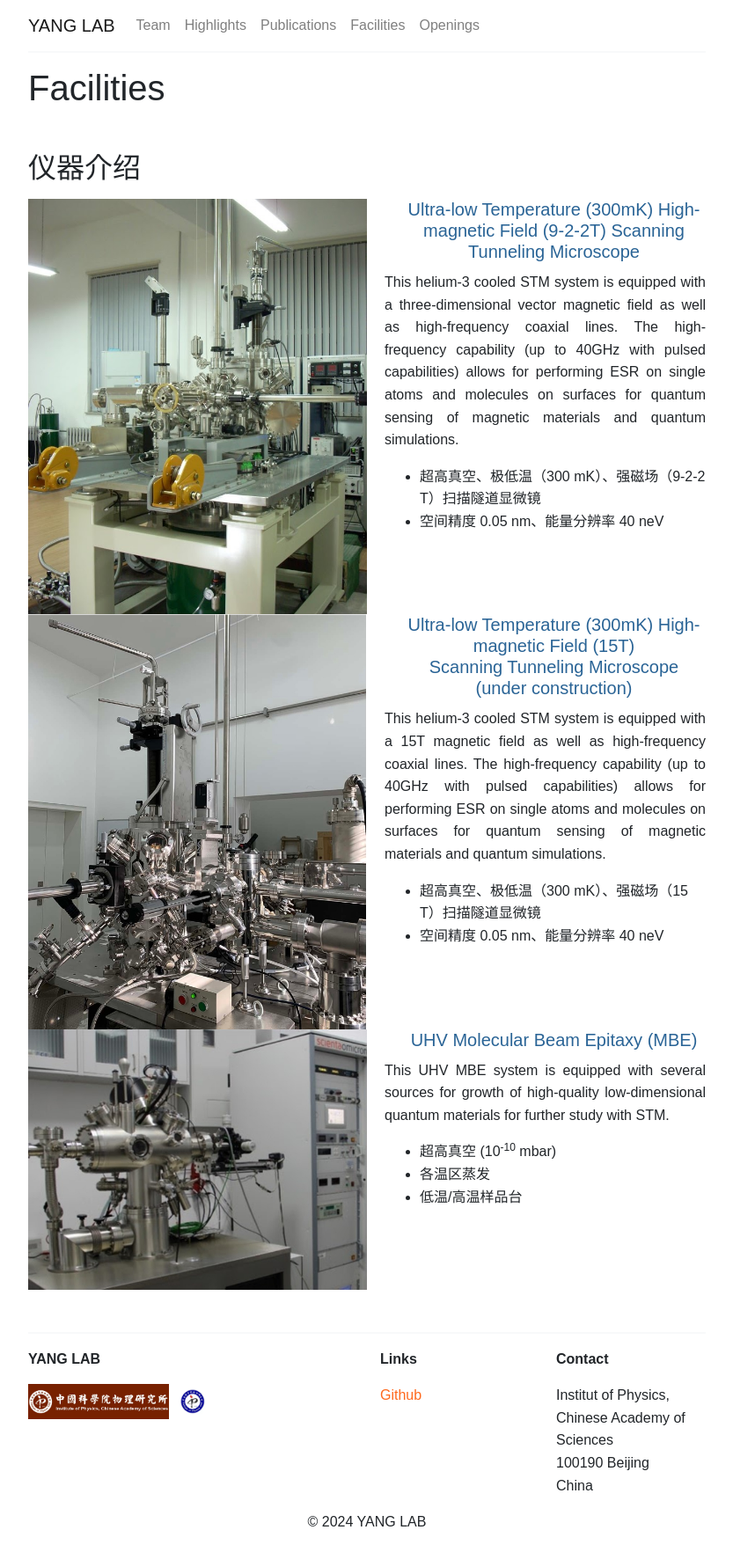
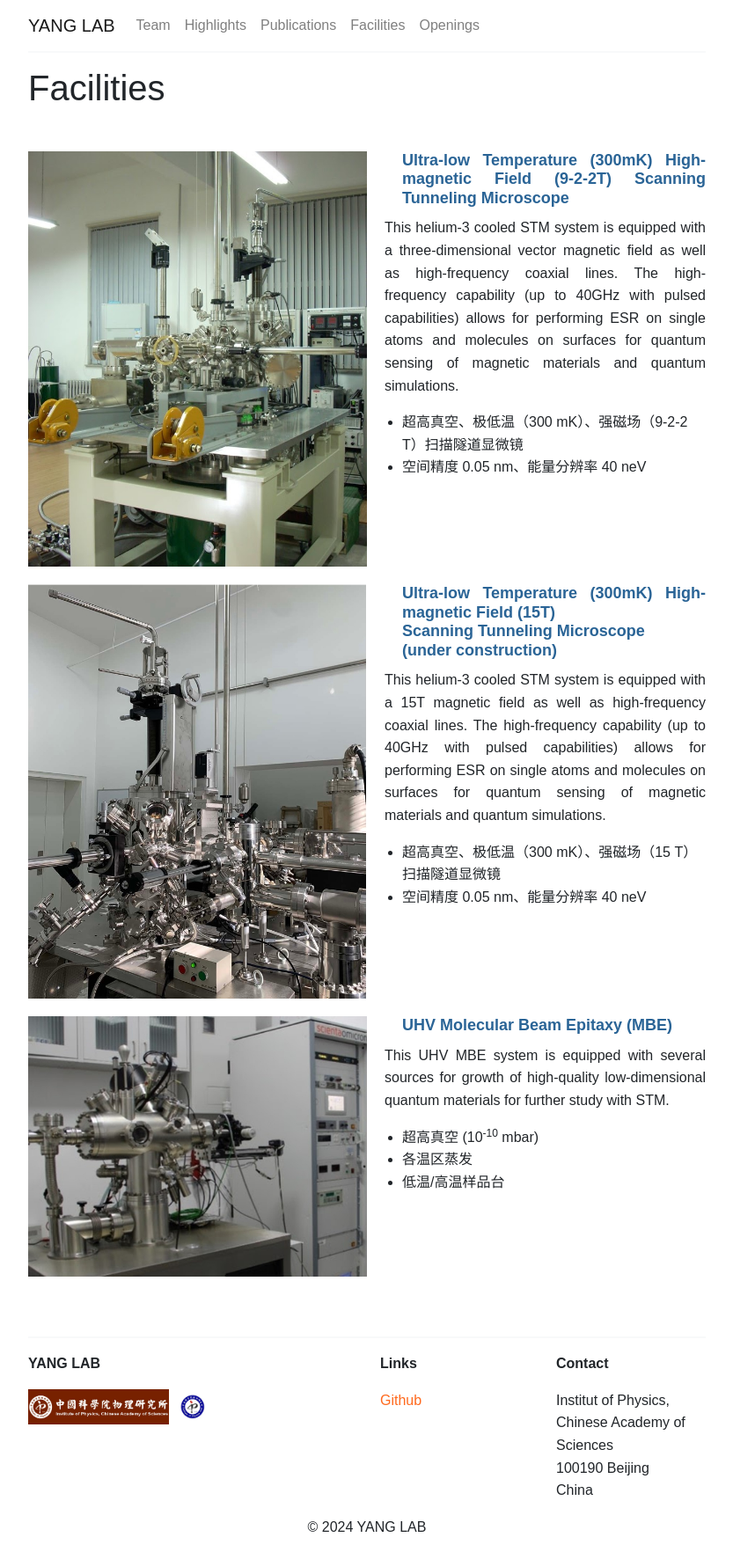
Before and after one commit to ZoomWuun/Q03i, a Jekyll site: the page built from _pages/facilities.html, in a window 1280 px wide. Shown: the whole page at 88% size, without its empty margins (223-1056 px from the left). Built offline with Jekyll 4.4.1, drawn with Linux system fonts in a browser that asks for light colours.

Commit message:
Add files via upload

```diff
--- a/_pages/facilities.html
+++ b/_pages/facilities.html
@@ -26,6 +26,7 @@ permalink: /facilities/
         height: auto;
         width: 40%;
         flex: 0 0 50%; /* 图片一栏占50% */
+        margin: 0 0 20px 0;
     }
 
     .facility-text h3{
@@ -33,15 +34,21 @@ permalink: /facilities/
         padding-left: 20px;
         margin: 0 0 10px 0;
         color: #2a6496;
-        font-size: 20px; /* 默认字体大小 */
-        text-align: center; /* 文字居中 */
+        font-size: 18px; /* 默认字体大小 */
+        font-weight: bold;
+        text-align: justify; /* 文字两边对齐 */
     }
 
     .facility-text{
         flex: 0 0 50%; /* 文字一栏占50% */
         padding-left: 20px;
         margin: 0 0 10px 0;
-        }
+    }
+
+    .facility-text ul{
+        padding-left: 20px;
+    }
+
 
     /* 单栏设计：小屏幕设备 */
     @media (max-width: 768px) {
@@ -65,7 +72,8 @@ permalink: /facilities/
         .facility-text h3{
         color: #2a6496;
         font-size: 18px; /* 小屏幕字体大小 */
-        text-align: center; /* 文字居中 */
+        text-align: justify; /* 文字两边对齐 */
+        font-weight: bold;
         margin: 10px;
         }
 
@@ -73,10 +81,13 @@ permalink: /facilities/
         margin: 10px;
         padding-left: 0;
         }
+
+        .facility-text ul{
+        padding-left: 0;
+        }
     }
 </style>
 <!-- Facilities -->
-<h2 class="mb-3">仪器介绍</h2>
 
 <body>
     <div class="facilities-container">
```
